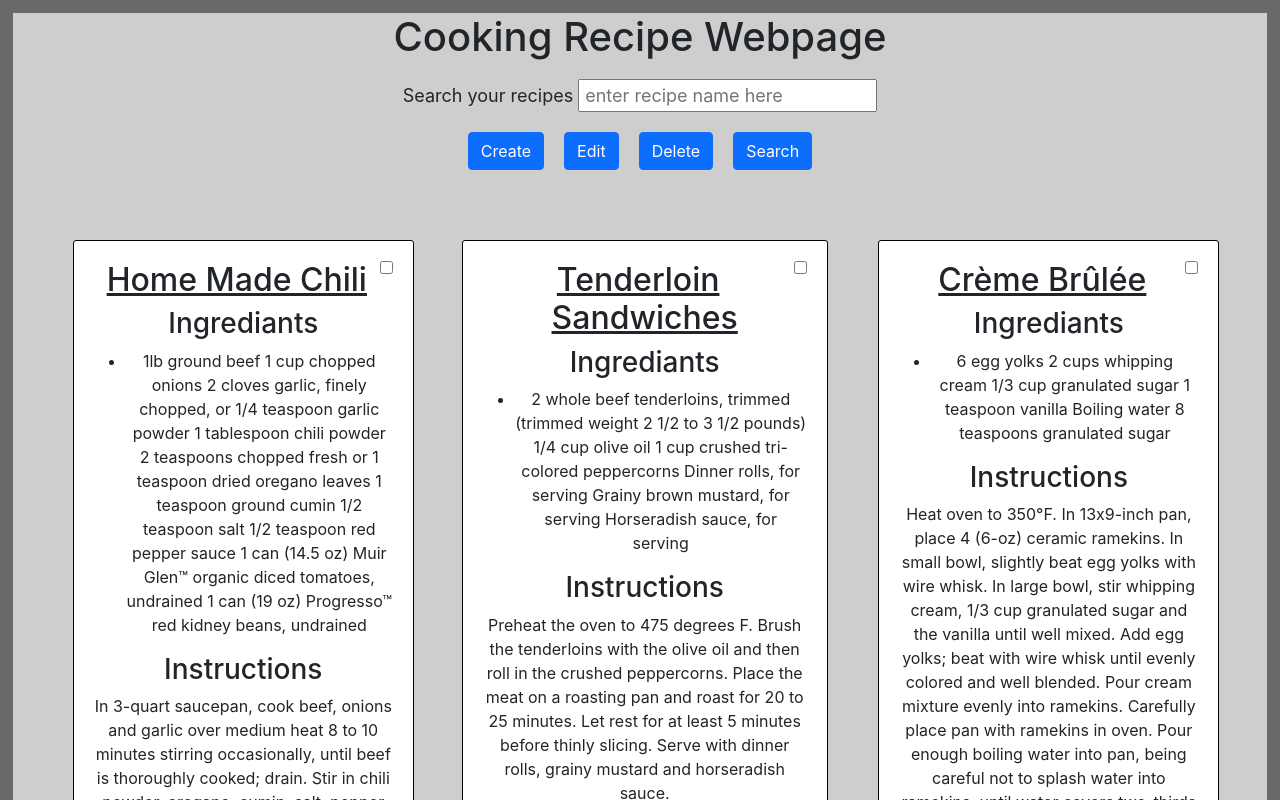
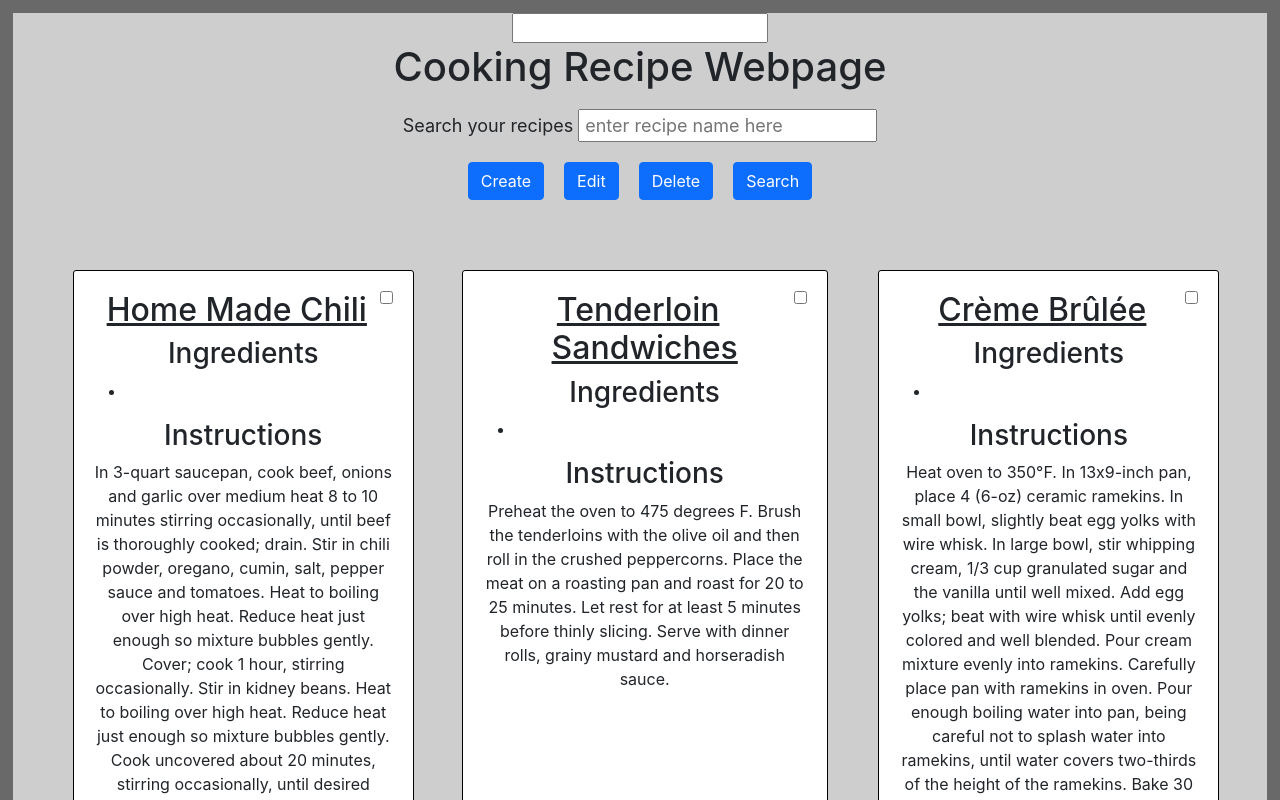
Before and after one commit to KyleMel/CapstoneReactJS, a React (Create React App) app: page / in a window 1280 px wide. Shown: the top 800 px of the page. Built offline with nearby package versions, Linux system fonts and the light colour scheme.

Commit message:
Spellchecks

```diff
--- a/src/App.js
+++ b/src/App.js
@@ -15,7 +15,8 @@ class App extends Component {
       recipeData: RecipeData,
       userInput: '',
       filteredRecipes: [],
-      showFilteredList: false
+      showFilteredList: false,
+      isChecked: true,
     };
   }
 
@@ -43,10 +44,16 @@ class App extends Component {
   hideModal = () => {
     this.setState({ show: false});
   };
+  myAlert = (event) => {
+    console.log(this.state.isChecked);
+    this.setState({ isCheck: false});
+    console.log(this.state.isChecked);
+  };
 
   render() {
     return (
       <main className='App'>
+        <input type='string' onChange={(event) => this.myAlert(event)} />
         <Title />
         <SearchBar handleUserInput={this.handleUserInput} userInputValue={this.state.userInput}/>
         <Modal show={this.state.show} handleClose={this.hideModal} />
--- a/src/components/Data.json
+++ b/src/components/Data.json
@@ -2,7 +2,7 @@
   {
     "id": 1,
     "title":"Home Made Chili",
-    "ingrediants": [
+    "ingredients": [
       "1lb ground beef 1 cup chopped onions",
       " 2 cloves garlic, finely chopped, or 1/4 teaspoon garlic powder",
       " 1 tablespoon chili powder",
@@ -25,7 +25,7 @@
   {
     "id": 2,
     "title":"Tenderloin Sandwiches",
-    "ingrediants": [
+    "ingredients": [
       "2 whole beef tenderloins, trimmed (trimmed weight 2 1/2 to 3 1/2 pounds)",
       " 1/4 cup olive oil",
       " 1 cup crushed tri-colored peppercorns",
@@ -45,7 +45,7 @@
   {
     "id":3,
     "title":"Crème Brûlée",
-    "ingrediants": [
+    "ingredients": [
       "6 egg yolks",
       " 2 cups whipping cream",
       " 1/3 cup granulated sugar",
--- a/src/components/Pages.js
+++ b/src/components/Pages.js
@@ -6,7 +6,7 @@ const Pages = ({recipe}) => {
     <div className='RecipeCards'>
       <CheckBox />
       <h2><u>{recipe.title}</u></h2>
-      <h3>Ingrediants</h3>
+      <h3>Ingredients</h3>
       <ul><li>{recipe.ingrediants}</li></ul>
       <h3>Instructions</h3>
       <p>{recipe.description}</p>
--- a/src/components/RecipeTemplate.js
+++ b/src/components/RecipeTemplate.js
@@ -6,7 +6,7 @@ const RecipeTemplate = () => {
     <div className="Template">
       <label>Enter Title Here</label>
       <input></input>
-      <label>Enter Ingrediants Here</label>
+      <label>Enter Ingredients Here</label>
       <input></input>
       <label>Enter Description Here</label>
       <input></input>
```
